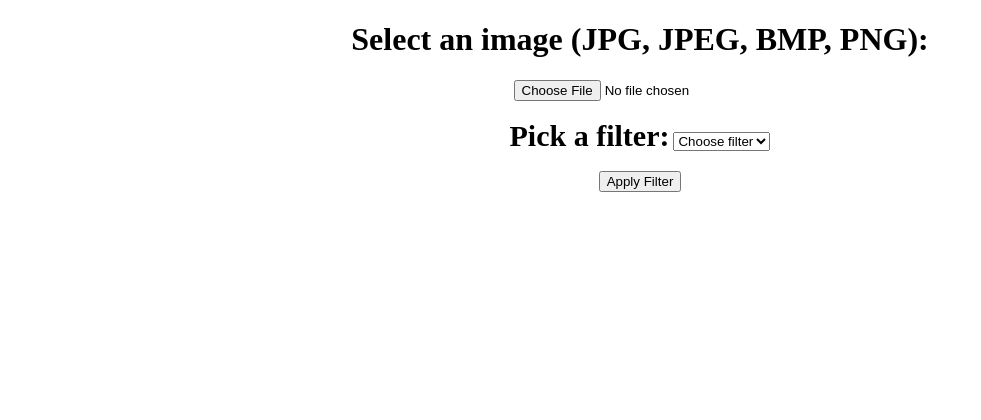
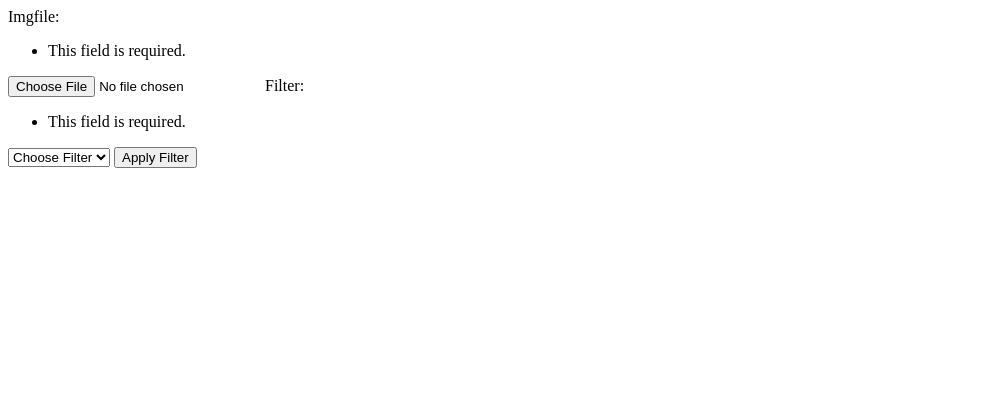
Before and after one commit to ylebovits/DjangoImageProcessing, a Django app: template image_processor/templates/index.html in a window 1280 px wide. Shown: the top 420 px of the page, without its empty margins (0-981 px from the left). Run offline with Django 3.2, Linux system fonts and the light colour scheme; the template is opened without the code that fills it, so the values that code supplies are empty; parts of the project's set-up code (start-up, migrations or seed data) failed here and were passed over.

Commit message:
created forms and choices

```diff
--- a/image_processor/templates/index.html
+++ b/image_processor/templates/index.html
@@ -4,17 +4,25 @@
 {% include "header.html" %}
 
 <body>
+<form action="" method="post"> {% csrf_token %}
 
-    <form action="/" method="post"> {% csrf_token %}
-        <div id="file_upload" style="text-align: center;">
-            <h1>Select an image (JPG, JPEG, BMP, PNG):</h1>
-            <input type="file">
-        </div>
-        <br>
-        <div id="filter_select" style="text-align: center;">
-            <label for="filter_choice" style="font-size: 30px; "><strong>Pick a filter:</strong></label>
-            <select id="filter_choice">
-                <option value="" selected disabled hidden>Choose filter</option>
+    <tr>
+        <th><label for="id_imgFile">Imgfile:</label></th>
+        <td>
+            <ul class="errorlist">
+                <li>This field is required.</li>
+            </ul>
+            <input type="file" name="imgFile" required id="id_imgFile"></td>
+    </tr>
+    <tr>
+        <th>
+            <label for="id_filter">Filter:</label></th>
+        <td>
+            <ul class="errorlist">
+                <li>This field is required.</li>
+            </ul>
+            <select name="filter" id="id_filter">
+                <option value="" selected disabled hidden>Choose Filter</option>
                 <option value="gray">Gray</option>
                 <option value="sepia">Sepia</option>
                 <option value="Poster">Poster</option>
@@ -22,20 +30,10 @@
                 <option value="Edge">Edge</option>
                 <option value="Solar">Solar</option>
             </select>
-        </div>
-        <br>
-        <div id="apply" style="text-align: center;">
-            <input type="submit" value="Apply Filter" />
-        </div>
-    </form>
-    <br>
-    <div style="display: block; margin-left: auto; margin-right: auto; width: 50%;">
-        {% if image %}
-            {% load static %}
-            <img src="{% static image %}" alt="image with filter applied">
-            <p style="text-align: center">Success!</p>
-        {% endif %}
-    </div>
+        </td>
+    </tr>
+    <input type="submit" value="Apply Filter" />
+</form>
 
 </body>
 
```
Also changed, not shown: image_processor/choices.py (added, +8 -0 lines), image_processor/forms.py (added, +7 -0 lines), image_processor/views.py (+10 -6 lines).
